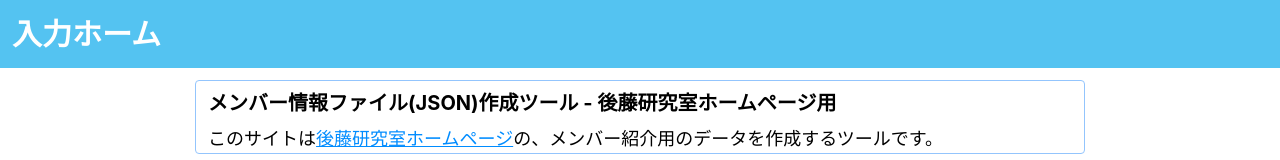
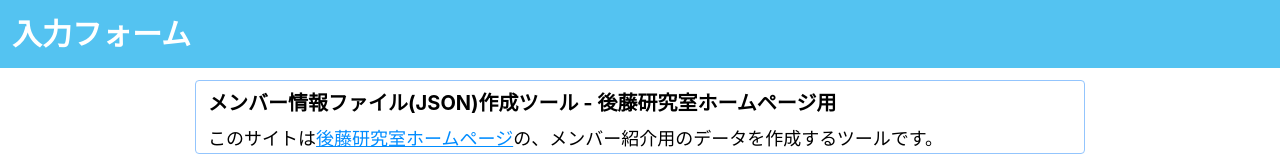
Before and after one commit to ryusei-tsune/member-info-editor, a React (Create React App) app: page / in a window 1280 px wide. Shown: the top 160 px of the page. Built offline with nearby package versions, Linux system fonts and the light colour scheme.

Commit message:
タイポの修正

```diff
--- a/src/App.tsx
+++ b/src/App.tsx
@@ -337,7 +337,7 @@ const App = () => {
 
   return (
     <div>
-      <div className='app-bar text-3xl font-bold py-4 pl-3'>入力ホーム</div>
+      <div className='app-bar text-3xl font-bold py-4 pl-3'>入力フォーム</div>
       <div className=' flex justify-center'>
         <div className='mt-3 max-w-screen-xl my-container'>
           <Header />
```
